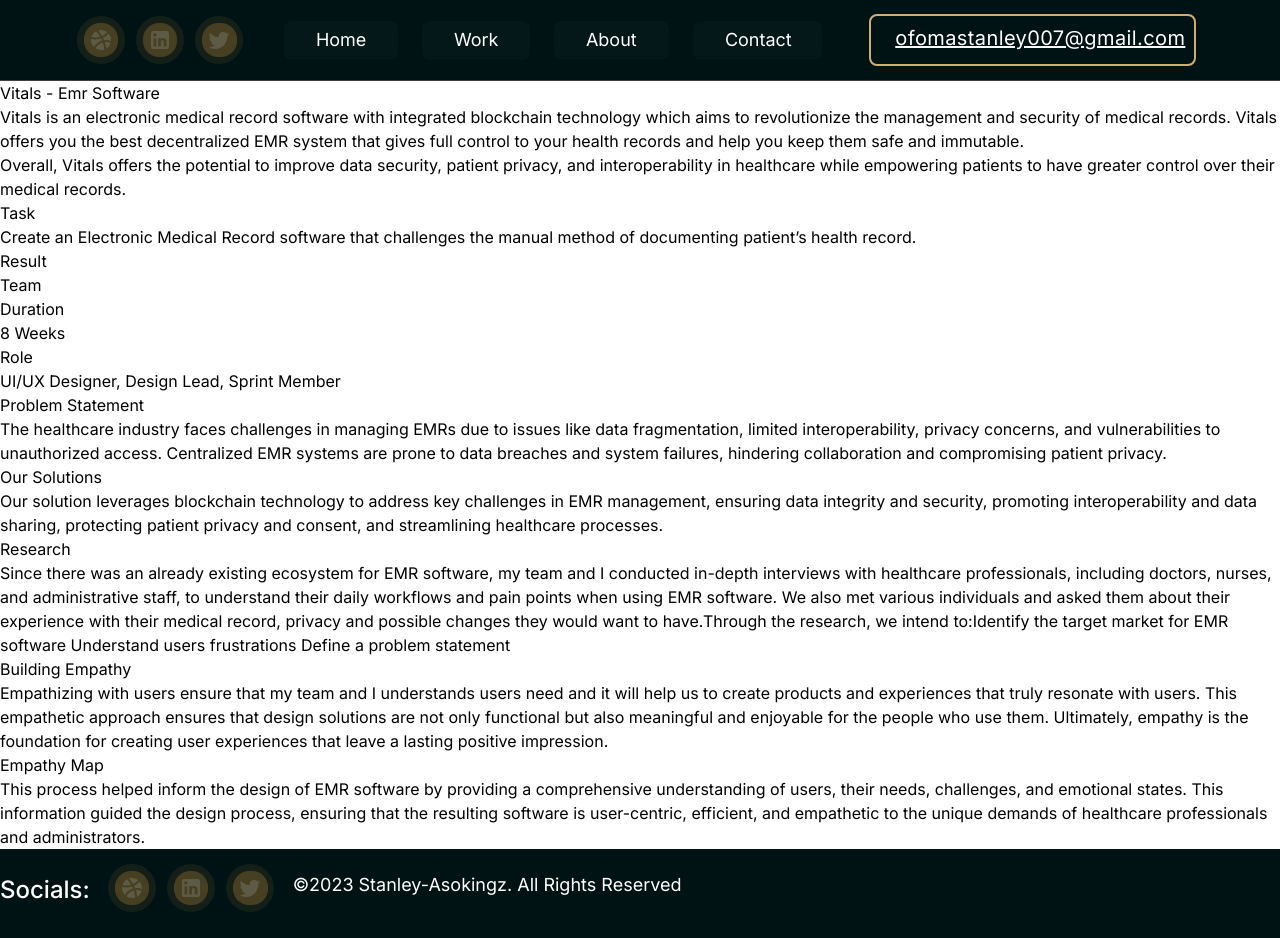
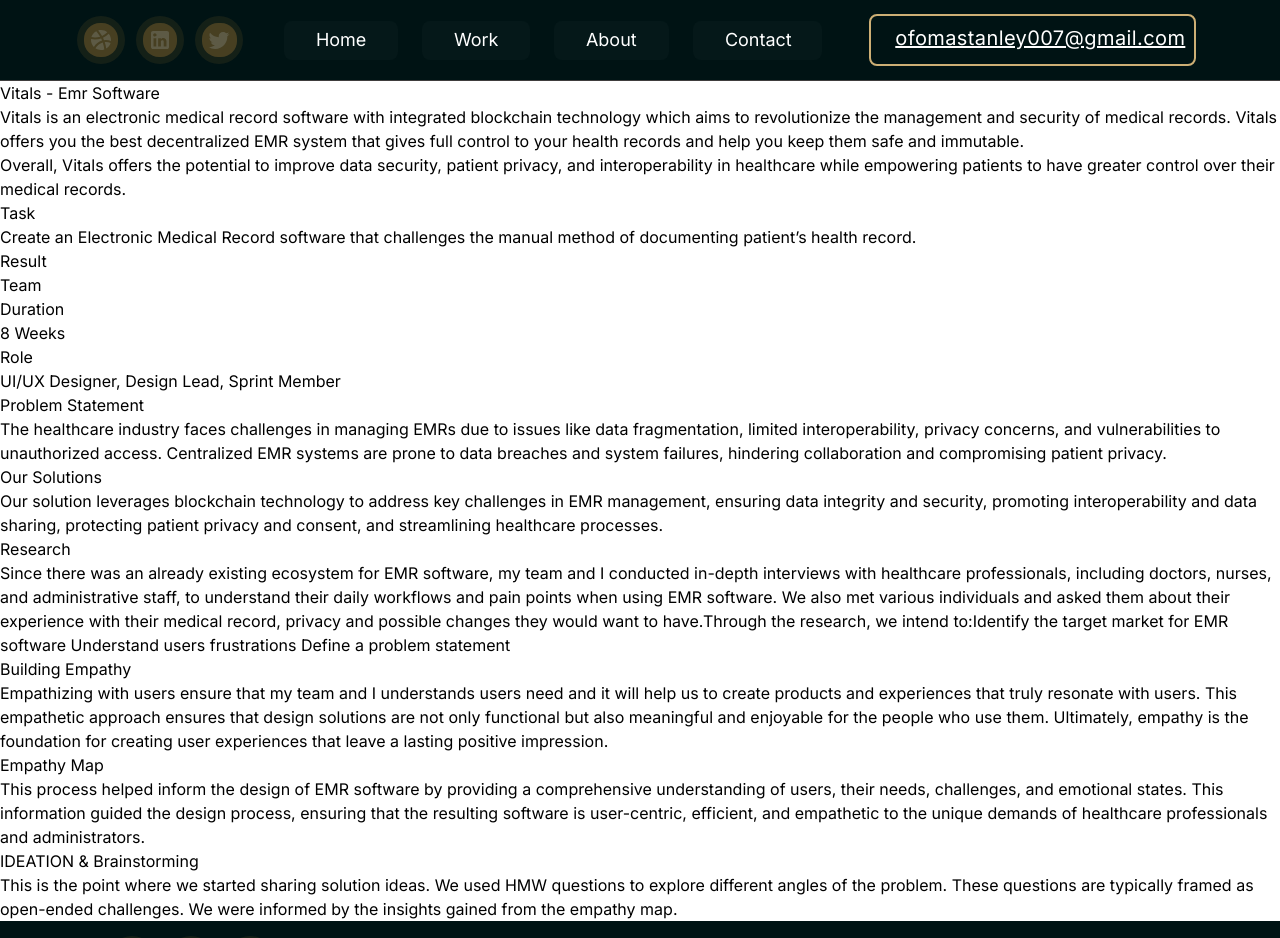
Before and after one commit to Maxwell011/portfolio-design, a Next.js app: page /Vitals in a window 1280 px wide. Shown: the top 938 px of the page. Built offline with nearby package versions, Linux system fonts and the light colour scheme.

Commit message:
Add IDEATION & Brainstorming section

```diff
--- a/src/app/Vitals/page.tsx
+++ b/src/app/Vitals/page.tsx
@@ -89,6 +89,13 @@ export default function Vitals() {
         to the unique demands of healthcare professionals and administrators.
       </p>
       {/* empathy image */}
+      <h2>IDEATION & Brainstorming</h2>
+      <p>
+        This is the point where we started sharing solution ideas. We used HMW
+        questions to explore different angles of the problem. These questions
+        are typically framed as open-ended challenges. We were informed by the
+        insights gained from the empathy map.
+      </p>
     </section>
   );
 }
```
